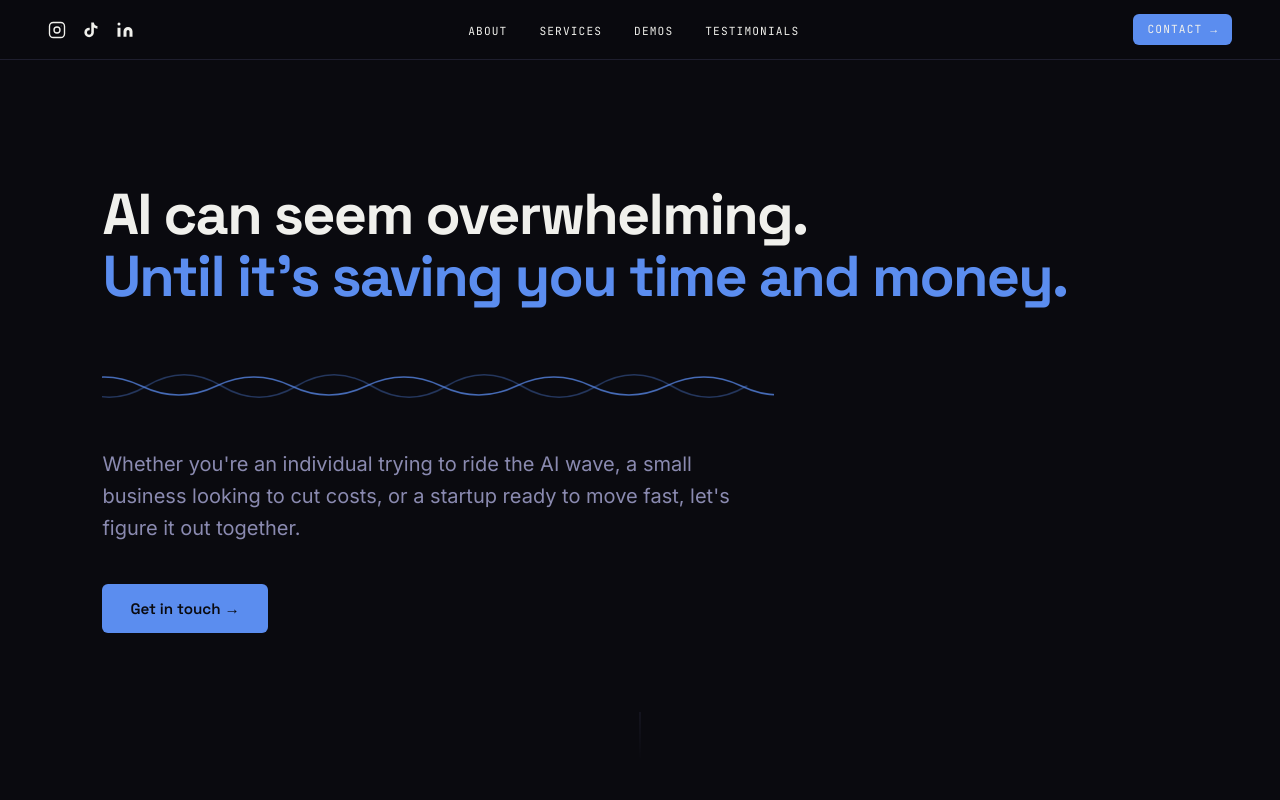
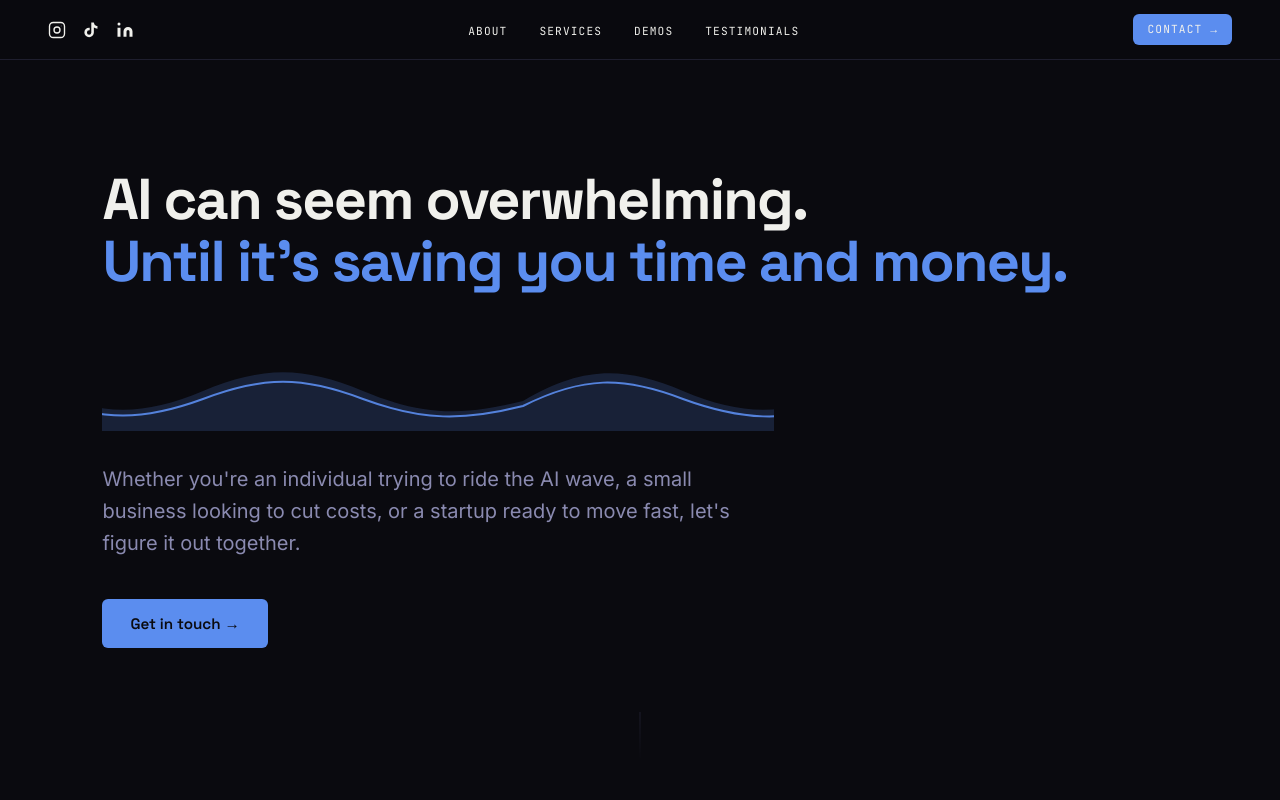
Before and after one commit to yairberger64-blip/yair-portfolio, a React (Create React App) app: page / in a window 1280 px wide. Shown: the top 800 px of the page. Built offline with nearby package versions, Linux system fonts and the light colour scheme.

Commit message:
ocean wave hero animation

```diff
--- a/src/components/Hero.jsx
+++ b/src/components/Hero.jsx
@@ -1,8 +1,8 @@
 import React, { useState } from "react";
 import PrivacyPolicy from "./PrivacyPolicy";
 
-/* ── Water wave ────────────────────────────────────────────────────
-   Two layered smooth waves that flow continuously, like water.
+/* ── Ocean wave ────────────────────────────────────────────────────
+   A filled swell with a soft glow, flowing continuously like water.
 ───────────────────────────────────────────────────────────────────── */
 function SignalPulse() {
   return (
@@ -12,14 +12,14 @@ function SignalPulse() {
           0%   { transform: translateX(0); }
           100% { transform: translateX(-300px); }
         }
-        .wave-back {
-          animation: waveFlow 7s linear infinite;
+        .wave-fill {
+          animation: waveFlow 8s linear infinite;
         }
-        .wave-front {
-          animation: waveFlow 4.5s linear infinite reverse;
+        .wave-line {
+          animation: waveFlow 8s linear infinite;
         }
         @media (prefers-reduced-motion: reduce) {
-          .wave-back, .wave-front {
+          .wave-fill, .wave-line {
             animation: none;
           }
         }
@@ -29,35 +29,30 @@ function SignalPulse() {
         }
       `}</style>
       <svg
-        viewBox="0 0 600 60"
+        viewBox="0 0 600 90"
         xmlns="http://www.w3.org/2000/svg"
         aria-hidden="true"
         className="w-full max-w-2xl"
-        style={{ height: "60px", overflow: "hidden" }}
+        style={{ height: "90px", overflow: "hidden" }}
       >
-        {/* Back wave — slower, dimmer */}
+        {/* Soft filled swell underneath */}
         <path
-          className="wave-back"
-          d="M0,30 C25,15 50,15 75,30 C100,45 125,45 150,30 C175,15 200,15 225,30 C250,45 275,45 300,30
-             C325,15 350,15 375,30 C400,45 425,45 450,30 C475,15 500,15 525,30 C550,45 575,45 600,30
-             C625,15 650,15 675,30 C700,45 725,45 750,30 C775,15 800,15 825,30 C850,45 875,45 900,30"
+          className="wave-fill"
+          d="M0,55 C60,25 100,25 160,50 C220,75 260,75 320,50 C380,25 420,25 480,50 C540,75 580,75 640,60
+             C700,25 740,25 800,50 C860,75 900,75 960,50 L960,90 L0,90 Z"
+          fill="#5B8DEF"
+          opacity="0.18"
+        />
+        {/* Crest line on top */}
+        <path
+          className="wave-line"
+          d="M0,60 C60,35 100,35 160,58 C220,80 260,80 320,58 C380,35 420,35 480,58 C540,80 580,80 640,65
+             C700,35 740,35 800,58 C860,80 900,80 960,65"
           fill="none"
           stroke="#5B8DEF"
-          strokeWidth="1.5"
+          strokeWidth="2"
           strokeLinecap="round"
-          opacity="0.35"
-        />
-        {/* Front wave — faster, brighter */}
-        <path
-          className="wave-front"
-          d="M0,30 C25,42 50,42 75,30 C100,18 125,18 150,30 C175,42 200,42 225,30 C250,18 275,18 300,30
-             C325,42 350,42 375,30 C400,18 425,18 450,30 C475,42 500,42 525,30 C550,18 575,18 600,30
-             C625,42 650,42 675,30 C700,18 725,18 750,30 C775,42 800,42 825,30 C850,18 875,18 900,30"
-          fill="none"
-          stroke="#5B8DEF"
-          strokeWidth="1.5"
-          strokeLinecap="round"
-          opacity="0.75"
+          opacity="0.9"
         />
       </svg>
     </>
```
